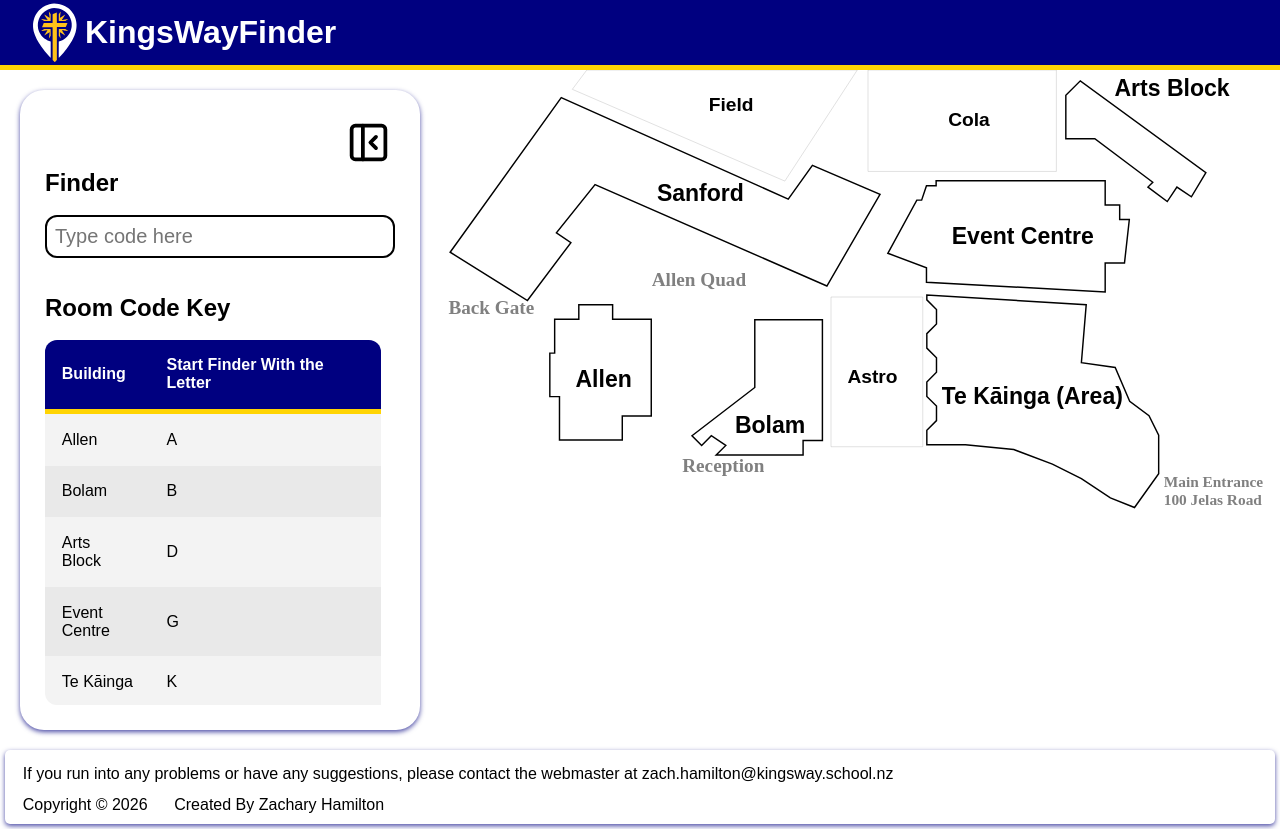
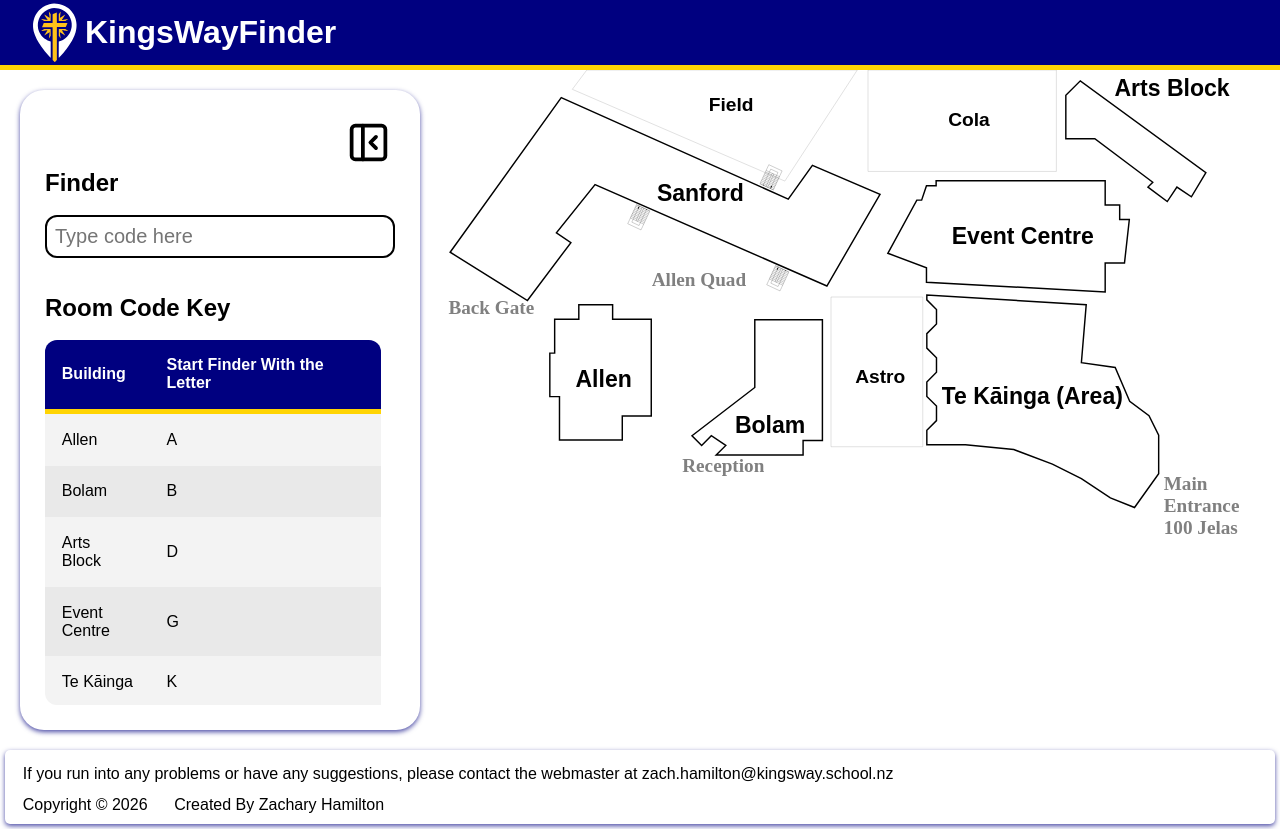
Before and after one commit to ZachHamiton/12DGT-Programing-and-Project-Management, a Flask app: page / in a window 1280 px wide. Run offline with Flask 3, Linux system fonts and the light colour scheme.

Commit message:
Optimized setting positions on the areas map
Also started working on the stairs.

```diff
--- a/KingsWayFinder/website/static/script.js
+++ b/KingsWayFinder/website/static/script.js
@@ -67,6 +67,37 @@ const teKaingaIndicator = document.getElementById("indicator_te-kainga");
 const artsBlockIndicator = document.getElementById("indicator_arts_block");
 
 
+
+// This array holds the postion infomation about the elements on the areas map.
+const positionsAreasMap = [
+{id: "sanford_polygon_contianer",      top_pos: 3.86,  left_pos: -1.65},
+{id: "allen_polygon_contianer",        top_pos: 48.78, left_pos: 12.50},
+{id: "bolam_polygon_contianer",        top_pos: 51.76, left_pos: 30.05},
+{id: "ec_polygon_contianer",           top_pos: 22.35, left_pos: 52.70},
+{id: "te-kainga_polygon_contianer",    top_pos: 47.57, left_pos: 57.43},
+{id: "arts_polygon_contianer",         top_pos: 1.34,  left_pos: 73.98},
+{id: "field_polygon_contianer",        top_pos: 0.00,  left_pos: 13.50},
+{id: "cola_polygon_contianer",         top_pos: 0.00,  left_pos: 51.00},
+{id: "astro_polygon_contianer",        top_pos: 48.00, left_pos: 46.50},
+{id: "sanford_label",                  top_pos: 23.36, left_pos: 25.82},
+{id: "allen_label",                    top_pos: 62.71, left_pos: 16.13},
+{id: "bolam_label",                    top_pos: 72.39, left_pos: 35.11},
+{id: "ec_label",                       top_pos: 32.44, left_pos: 60.92},
+{id: "te-kainga_label",                top_pos: 66.34, left_pos: 59.71},
+{id: "arts_label",                     top_pos: 1.00,  left_pos: 80.29},
+{id: "field_label",                    top_pos: 5.00,  left_pos: 32.00},
+{id: "cola_label",                     top_pos: 8.23,  left_pos: 60.50},
+{id: "astro_label",                    top_pos: 62.71, left_pos: 49.42},
+{id: "allen_quad_label",               top_pos: 42.13, left_pos: 25.21},
+{id: "office_label",                   top_pos: 81.49, left_pos: 28.84},
+{id: "main_entrance_label",            top_pos: 85.38, left_pos: 86.16},
+{id: "back_gate_label",                top_pos: 48.00, left_pos: 1.00},
+{id: "sanford_bottom_right_staircase", top_pos: 41.62, left_pos: 39.11, rotation: 205},
+{id: "sanford_bottom_left_staircase",  top_pos: 28.88, left_pos: 22.66, rotation: 205},
+{id: "sanford_top_right_staircase",    top_pos: 20.2, left_pos: 38.430, rotation: 25}
+]
+
+
 // the array allows the code to use for loops so that i don't have to repeat large section of code for however many buildings or places there are.
 const buildingInfo = [
     {name: "sanford", layoutMap: sanfordLayoutMap, backButton: sanfordLayoutMapBackButton, polygon: sanfordPolygon, indicator: sanfordIndicator},
@@ -89,12 +120,30 @@ const otherPlacesInfo = [
 let classesData = [];
 
 
+
+
+// This function gives all elements in the areas map their top and left positions.
+function positionAreasMap(){
+    for(const location of positionsAreasMap){
+        const locationElement = document.getElementById(`${location.id}`)
+        if(locationElement){
+            locationElement.style.top = `${location.top_pos}%`;
+            locationElement.style.left = `${location.left_pos}%`;
+            if(location.rotation){
+                locationElement.style.rotate = `${location.rotation}deg`;
+            }
+        }
+    }
+}
+positionAreasMap()
+
+
 // code from async function loadJSON(file)  catch(err) {myDisplayer(err.message)} is from https://www.w3schools.com/js/js_json_server.asp
 // load the JSON file and saves it as classesData
 async function loadJSON(file) {
     try {
         const response = await fetch(file);
-        if (!response.ok) {9
+        if (!response.ok) {
             throw new Error("HTTP error " + response.status);
         }
         classesData = await response.json();
@@ -121,7 +170,7 @@ function checkJsonforhighlights(){
         // changes the areas map polygons to highlighted if the selectedRooms building equals is the same as the buildings name
         // changes the position of the indicator. Hides the indicator if there is no selected room.
         if(selectedRoom?.building === building.name){
-            building.polygon?.classList.add("highlighted");
+            building.polygon.classList.add("highlighted");
 
             if (building.indicator){
                 building.indicator.style.top = `${selectedRoom?.top}%`;
@@ -130,39 +179,44 @@ function checkJsonforhighlights(){
             }
 
         } else{
-            building.polygon?.classList.remove("highlighted");
-            building.indicator?.classList.add("hidden");
+            building.polygon.classList.remove("highlighted");
+            building.indicator.classList.add("hidden");
         }
 
         // If the selected room isn't in the layout map the back button is highlighted yellow
         if(selectedRoom){
             if(selectedRoom.building !== building.name){
-                building.backButton?.classList.add("highlighted_background");
+                building.backButton.classList.add("highlighted_background");
             } else{
-                building.backButton?.classList.remove("highlighted_background");
+                building.backButton.classList.remove("highlighted_background");
             }
         } else{
-            building.backButton?.classList.remove("highlighted_background");
+            building.backButton.classList.remove("highlighted_background");
         }
 
         // if the selectedRoom does not have a indicator postion the indicator is hidden
         if (selectedRoom?.top == null || selectedRoom?.left == null){
-            building.indicator?.classList.add("hidden");
+            building.indicator.classList.add("hidden");
         }
     }
 
     // These place are not in the JSON file so they need there own highlighting code
     for(const place of otherPlacesInfo){
         if(finderInputValue === place.name){
-            place.polygon?.classList.add("highlighted");
+            place.polygon.classList.add("highlighted");
         } else{
-            place.polygon?.classList.remove("highlighted");
+            place.polygon.classList.remove("highlighted");
         }
     }
 }
 
 // add an event listener that runs checkJsonforhighlights every times the finder inputs text is changed
 finderInput?.addEventListener("input", checkJsonforhighlights)
+
+
+
+
+
 
 
 
@@ -177,9 +231,9 @@ function enterPressed(event){
         if(selectedRoom?.building){
             for (const building of buildingInfo){
                 if(selectedRoom.building === building.name){
-                    building.layoutMap?.classList.remove("hidden");
+                    building.layoutMap.classList.remove("hidden");
                 } else if(selectedRoom.building && selectedRoom.building !== building.name){
-                    building.layoutMap?.classList.add("hidden");
+                    building.layoutMap.classList.add("hidden");
                 }
             }
 
@@ -236,9 +290,9 @@ function changeMap(layoutMap){
 // sets event listener to all the building.polygon and building.backButt
 for (const building of buildingInfo){
     // the building.polygon open the layout maps and closes the areas map
-    building.polygon?.addEventListener("click", () => changeMap( building.layoutMap));
+    building.polygon.addEventListener("click", () => changeMap( building.layoutMap));
     // the building.backButton open the aresa map and closes the layout maps
-    building.backButton?.addEventListener("click", () => changeMap( building.layoutMap));
+    building.backButton.addEventListener("click", () => changeMap( building.layoutMap));
 }
 
 
@@ -250,7 +304,7 @@ function showAreaMap(){
 
     // hides all the layout maps
     for (const building of buildingInfo){
-        building.layoutMap?.classList.add("hidden");
+        building.layoutMap.classList.add("hidden");
     }
 }
 
@@ -313,3 +367,16 @@ function logClickPercent(event) {
 innerMarkerContainers.forEach(container => {
     container.addEventListener("click", logClickPercent);
 });
+
+
+// this code is not to be marked and should be removed before handing in — dev tool to help find the position of things on the areas map.
+function logAreasMapClickPercent(event) {
+    const rect = areasMap.getBoundingClientRect();
+    const offsetX = event.clientX - rect.left;
+    const offsetY = event.clientY - rect.top;
+    const percentLeft = ((offsetX / rect.width) * 100).toFixed(3);
+    const percentTop = ((offsetY / rect.height) * 100).toFixed(3);
+    console.log(`top_pos: ${percentTop}, left_pos: ${percentLeft}`);
+}
+
+areasMap?.addEventListener("click", logAreasMapClickPercent);
--- a/KingsWayFinder/website/static/styles.css
+++ b/KingsWayFinder/website/static/styles.css
@@ -1,43 +1,4 @@
-/* ------- */
-/* root    */
-/* #region */
 
-
-:root{
-    /* the top and left positions of all the elements in the areas map */
-
-    /* sets the polygons which outlines the shapes of the buildings */
-    --sanford_polygon_top     :   3.86%;  --sanford_polygon_left    :  -1.65%;
-    --allen_polygon_top       :  48.78%;  --allen_polygon_left      :  12.50%;
-    --bolam_polygon_top       :  51.76%;  --bolam_polygon_left      :  30.05%;
-    --ec_polygon_top          :  22.35%;  --ec_polygon_left         :  52.70%;
-    --te-kainga_polygon_top   :  47.57%;  --te-kainga_polygon_left  :  57.43%;
-    --arts_polygon_top        :   1.34%;  --arts_polygon_left       :  73.98%;
-
-    /* sets the buildigs labels */
-    --sanford_label_top       :  23.36%;  --sanford_label_left      :  25.82%;
-    --allen_label_top         :  62.71%;  --allen_label_left        :  16.13%;
-    --bolam_label_top         :  72.39%;  --bolam_label_left        :  35.11%;
-    --ec_label_top            :  32.44%;  --ec_label_left           :  60.92%;
-    --te-kainga_label_top     :  66.34%;  --te-kainga_label_left    :  59.71%;
-    --arts_label_top          :   1.00%;  --arts_label_left         :  80.29%;
-
-    /* Sets that other labels which aren't names of buildings*/
-    --field_label_top         :   5.00%;  --field_label_left        :  32.00%;
-    --cola_label_top          :   8.23%;  --cola_label_left         :  60.50%;
-    --astro_label_top         :  62.71%;  --astro_label_left        :  48.50%;
-    --allen_quad_label_top    :  42.13%;  --allen_quad_label_left   :  25.21%;
-    --office_label_top        :  81.49%;  --office_label_left       :  28.84%;
-    --main_entrance_label_top :  85.38%;  --main_entrance_label_left:  86.16%;
-    --back_gate_label_top     :  48.00%;  --back_gate_label_left    :   1.00%;
-
-
-    /* sets non-buildings polygons postions  */
-    --field_polygon_top      :   0.00%;  --field_polygon_left      :   13.50%;
-    --cola_polygon_top       :   0.00%;   --cola_polygon_left      :   51.00%;
-    --astro_polygon_top      :  48.00%;   --astro_polygon_left     :   46.50%;
-}
-/* #endregion */
 
 /* styles every element on the page */
 * {
@@ -294,7 +255,6 @@ tr:nth-child(even){
     transition: transform  1s ease;
 }
 
-
 /* ---------------------- */
 /* #region polygons styles*/
 
@@ -373,47 +333,12 @@ tr:nth-child(even){
     font-size: 1.2vw;
 }
 
-/* #endregion */
+.areas_map_staircase{
+    position: absolute;
+    height: 5%;
+}
 
 
-/* ---------------------------------- */
-/* #region polygon and label position */
-/* sets the positions of the buildings in the areas map */
-.sanford_polygon_contianer   { top: var(--sanford_polygon_top);   left: var(--sanford_polygon_left);}
-.allen_polygon_contianer     { top: var(--allen_polygon_top);     left: var(--allen_polygon_left);}
-.bolam_polygon_contianer     { top: var(--bolam_polygon_top);     left: var(--bolam_polygon_left);}
-.ec_polygon_contianer        { top: var(--ec_polygon_top);        left: var(--ec_polygon_left);}
-.te-kainga_polygon_contianer { top: var(--te-kainga_polygon_top); left: var(--te-kainga_polygon_left);}
-.arts_polygon_contianer      { top: var(--arts_polygon_top);      left: var(--arts_polygon_left);}
-
-/* set the positions of the other polygons */
-.field_polygon_contianer     { top: var(--field_polygon_top);      left: var(--field_polygon_left); }
-.cola_polygon_contianer      { top: var(--cola_polygon_top);       left: var(--cola_polygon_left);}
-.astro_polygon_contianer     { top: var(--astro_polygon_top);      left: var(--astro_polygon_left);}
-
-
-
-/* sets the positions of the labels so that they are over the polygons */
-.sanford_label   { top: var(--sanford_label_top);   left: var(--sanford_label_left); }
-.allen_label     { top: var(--allen_label_top);     left: var(--allen_label_left); }
-.bolam_label     { top: var(--bolam_label_top);     left: var(--bolam_label_left); }
-.ec_label        { top: var(--ec_label_top);        left: var(--ec_label_left); }
-.te-kainga_label { top: var(--te-kainga_label_top); left: var(--te-kainga_label_left); }
-.arts_label      { top: var(--arts_label_top);      left: var(--arts_label_left); }
-
-
-/* sets the positions of the labels */
-.field_label          { top: var(--field_label_top);          left: var(--field_label_left); }
-.cola_label           { top: var(--cola_label_top);           left: var(--cola_label_left); }
-.astro_label          { top: var(--astro_label_top);          left: var(--astro_label_left); }
-.allen_quad_label     { top: var(--allen_quad_label_top);     left: var(--allen_quad_label_left); }
-.office_label         { top: var(--office_label_top);         left: var(--office_label_left); }
-.main_entrance_label  { top: var(--main_entrance_label_top);  left: var(--main_entrance_label_left); }
-.back_gate_label      { top: var(--back_gate_label_top);      left: var(--back_gate_label_left); }
-
-/* #endregion */
-
-/* #endregion */
 
 
 /* ----------- */
--- a/KingsWayFinder/website/templates/base.html
+++ b/KingsWayFinder/website/templates/base.html
@@ -42,7 +42,7 @@
             </div>
 
 
-        </div class = "footer">
+        </div>
 
 
         <script src="{{ url_for('static', filename='script.js') }}"></script>
--- a/KingsWayFinder/website/templates/map.html
+++ b/KingsWayFinder/website/templates/map.html
@@ -13,7 +13,7 @@
 
         </div>
 
-        <div class = "sidebar move_right" id = "left_sidebar">
+        <div class = "sidebar" id = "left_sidebar">
             <div class = "sidebar_content">
 
 
@@ -84,63 +84,65 @@
 
 
             <!-- creates the differant shapes for the buildings by making an svg and puting a polygon insided it with speicfic points to make differant points -->
-            <svg class="polygon_container sanford_polygon_contianer" viewBox="0 0 100 100">
+            <svg class="polygon_container" id="sanford_polygon_contianer" viewBox="0 0 100 100">
                 <polygon class="polygon" id="sanford_polygon" points="5,34 28,2 75,23 80,16 94,22 83,41 35,20 27,30 30,32 21,44"></polygon>
             </svg>
 
-            <svg class="polygon_container allen_polygon_contianer" viewBox="0 0 100 100" >
+            <svg class="polygon_container" id="allen_polygon_contianer" viewBox="0 0 100 100">
                 <polygon class="polygon" id="allen_polygon" points="7,1 14,1 14,4 22,4 22,24 16,24 16,29 3,29 3,20 1,20 1,11 2,11 2,4 7,4"></polygon>
             </svg>
 
-            <svg class="polygon_container bolam_polygon_contianer" viewBox="0 0 100 100" >
+            <svg class="polygon_container" id="bolam_polygon_contianer" viewBox="0 0 100 100">
                 <polygon class="polygon" id="bolam_polygon" points="13,1 27,1 27,26 23,26 23,29 5,29 7,27 4,25 2,27 0,25 13,15"></polygon>
             </svg>
 
-            <svg class="polygon_container ec_polygon_contianer" viewBox="0 0 100 100" >
+            <svg class="polygon_container" id="ec_polygon_contianer" viewBox="0 0 100 100">
                 <polygon class="polygon" id="ec_polygon" points="11,1 46,1 46,6 49,6 49,9 51,9 50,18 46,18 46,24 9,22 9,19 1,16 7,5 8,5 9,2 11,2"></polygon>
             </svg>
 
-            <svg class="polygon_container te-kainga_polygon_contianer" viewBox="0 0 100 100" >
+            <svg class="polygon_container" id="te-kainga_polygon_contianer" viewBox="0 0 100 100">
                 <polygon class="polygon" id="te-kainga_polygon" points="34,2 33,14 40,15 43,22 47,25 49,29 49,37 44,44 39,42 33,38 27,35 19,32 9,31 1,31 1,28 3,26 3,23 1,21 1,18 3,16 3,13 1,11 1,8 3,6 3,3 1,1 1,0"></polygon>
             </svg>
 
-            <svg class="polygon_container arts_polygon_contianer" viewBox="0 0 100 100">
+            <svg class="polygon_container" id="arts_polygon_contianer" viewBox="0 0 100 100">
                 <polygon class="polygon" id="arts_polygon" points="30,20 27,25 24,23 22,26 18,23 19,22 7,13 1,13 1,4 4,1"></polygon>
             </svg>
 
-            <svg class="polygon_container field_polygon_contianer" viewBox="0 0 100 100">
-                <polygon class = "other_polygon" id = "field_polygon" points= "7, 0 4, 4 48, 23 63, 0"></polygon>
+            <svg class="polygon_container" id="field_polygon_contianer" viewBox="0 0 100 100">
+                <polygon class="other_polygon" id="field_polygon" points="7,0 4,4 48,23 63,0"></polygon>
             </svg>
 
-            <svg class="polygon_container cola_polygon_contianer" viewBox="0 0 100 100">
-                <polygon class="other_polygon" id="cola_polygon" points= "39, 0 0, 0 0, 21 39, 21"></polygon>
+            <svg class="polygon_container" id="cola_polygon_contianer" viewBox="0 0 100 100">
+                <polygon class="other_polygon" id="cola_polygon" points="39,0 0,0 0,21 39,21"></polygon>
             </svg>
 
-            <svg class="polygon_container astro_polygon_contianer" viewBox="0 0 100 100">
-                <polygon class="other_polygon" id="astro_polygon" points= "19, 0 0, 0 0, 31 19, 31"></polygon>
+            <svg class="polygon_container" id="astro_polygon_contianer" viewBox="0 0 100 100">
+                <polygon class="other_polygon" id="astro_polygon" points="19,0 0,0 0,31 19,31"></polygon>
             </svg>
 
 
 
+            <img src="{{ url_for('static', filename='/images/stairs_icon.svg') }}" alt="Staircase" class = "areas_map_staircase" id = "sanford_bottom_right_staircase">
+            <img src="{{ url_for('static', filename='/images/stairs_icon.svg') }}" alt="Staircase" class = "areas_map_staircase" id = "sanford_bottom_left_staircase">
+            <img src="{{ url_for('static', filename='/images/stairs_icon.svg') }}" alt="Staircase" class = "areas_map_staircase" id = "sanford_top_right_staircase">
+
             <!-- labels for the buildings -->
 
-            <h1 class = "building_label sanford_label">Sanford</h1>
-            <h1 class = "building_label allen_label">Allen</h1>
-            <h1 class = "building_label bolam_label">Bolam</h1>
-            <h1 class = "building_label ec_label ">Event Centre</h1>
-            <h1 class = "building_label te-kainga_label ">Te Kāinga (Area)</h1>
-            <h1 class = "building_label arts_label">Arts Block</h1>
-
+            <h1 class="building_label" id="sanford_label">Sanford</h1>
+            <h1 class="building_label" id="allen_label">Allen</h1>
+            <h1 class="building_label" id="bolam_label">Bolam</h1>
+            <h1 class="building_label" id="ec_label">Event Centre</h1>
+            <h1 class="building_label" id="te-kainga_label">Te Kāinga (Area)</h1>
+            <h1 class="building_label" id="arts_label">Arts Block</h1>
 
             <!-- labels for other things on the map that aren't buildings-->
-            <h2 class="other_label field_label" id = "field_label">Field</h2>
-            <h2 class="other_label cola_label" id = "cola_label">Cola</h2>
-            <h2 class="other_label astro_label" id = "astro_label">Astro</h2>
-            <h2 class="other_label allen_quad_label">Allen Quad</h2>
-            <h2 class="other_label office_label">Reception</h2>
-            <h2 class="other_label main_entrance_label">Main Entrance<br>100 Jelas Road</h2>
-            <h2 class="other_label back_gate_label">Back Gate</h2>
-
+            <h2 class="other_label" id="field_label">Field</h2>
+            <h2 class="other_label" id="cola_label">Cola</h2>
+            <h2 class="other_label" id="astro_label">Astro</h2>
+            <h2 class="other_label" id="allen_quad_label">Allen Quad</h2>
+            <h2 class="other_label" id="office_label">Reception</h2>
+            <h2 class="other_label" id="main_entrance_label">Main Entrance<br>100 Jelas Road</h2>
+            <h2 class="other_label" id="back_gate_label">Back Gate</h2>
         </div>
 
 
@@ -152,7 +154,7 @@
 
             <img class = "layout_map_image" src="{{ url_for('static', filename='images/sanford_layout_map.svg') }}" alt = "Floor plan layout for Sanford building">
 
-            <button class = "back_to_areas_map_button" id = "sanford_layout_map_back_button"><abbr title="Back"><img src="{{ url_for('static', filename='images/arrow_back.svg') }}" alt="Back Arrow" ></abbr></a></button>
+            <button class = "back_to_areas_map_button" id = "sanford_layout_map_back_button"><abbr title="Back"><img src="{{ url_for('static', filename='images/arrow_back.svg') }}" alt="Back Arrow" ></abbr></button>
 
 
 
@@ -176,7 +178,7 @@
         <div class = "layout_map map hidden" id = "allen_layout_map">
             <img class = "layout_map_image" src="{{ url_for('static', filename='images/allen_layout_map.svg') }}" alt = "Floor plan layout for Allen building">
 
-            <button class = "back_to_areas_map_button" id = "allen_layout_map_back_button"><abbr title="Back"><img src="{{ url_for('static', filename='images/arrow_back.svg') }}" alt="Back Arrow" ></abbr></a></button>
+            <button class = "back_to_areas_map_button" id = "allen_layout_map_back_button"><abbr title="Back"><img src="{{ url_for('static', filename='images/arrow_back.svg') }}" alt="Back Arrow" ></abbr></button>
 
             <div class = "outer_marker_container">
                 <div class = "inner_marker_container" id = "allen_inner_marker_container">
@@ -190,7 +192,7 @@
         <div class = "layout_map map hidden" id = "bolam_layout_map">
             <img class = "layout_map_image" src="{{ url_for('static', filename='images/bolam_layout_map.svg') }}" alt = "Floor plan layout for Bolam building">
 
-            <button class = "back_to_areas_map_button" id = "bolam_layout_map_back_button"><abbr title="Back"><img src="{{ url_for('static', filename='images/arrow_back.svg') }}" alt="Back Arrow" ></abbr></a></button>
+            <button class = "back_to_areas_map_button" id = "bolam_layout_map_back_button"><abbr title="Back"><img src="{{ url_for('static', filename='images/arrow_back.svg') }}" alt="Back Arrow" ></abbr></button>
 
             <div class = "outer_marker_container">
                 <div class = "inner_marker_container" id = "bolam_inner_marker_container">
@@ -204,7 +206,7 @@
         <div class = "layout_map map hidden" id = "ec_layout_map">
             <img class = "layout_map_image" src="{{ url_for('static', filename='images/event_centre_layout_map.svg') }}" alt = "Floor plan layout for Event centre building">
 
-            <button class = "back_to_areas_map_button" id = "ec_layout_map_back_button"><abbr title="Back"><img src="{{ url_for('static', filename='images/arrow_back.svg') }}" alt="Back Arrow" ></abbr></a></button>
+            <button class = "back_to_areas_map_button" id = "ec_layout_map_back_button"><abbr title="Back"><img src="{{ url_for('static', filename='images/arrow_back.svg') }}" alt="Back Arrow" ></abbr></button>
 
             <div class = "outer_marker_container">
                 <div class = "inner_marker_container" id = "ec_inner_marker_container">
@@ -218,7 +220,7 @@
         <div class = "layout_map map hidden" id = "te-kainga_layout_map">
             <img class = "layout_map_image" src="{{ url_for('static', filename='images/te-kainga_layout_map.svg') }}" alt = "Floor plan layout for Te Kainga building">
 
-            <button class = "back_to_areas_map_button" id = "te-kainga_layout_map_back_button"><abbr title="Back"><img src="{{ url_for('static', filename='images/arrow_back.svg') }}" alt="Back Arrow" ></abbr></a></button>
+            <button class = "back_to_areas_map_button" id = "te-kainga_layout_map_back_button"><abbr title="Back"><img src="{{ url_for('static', filename='images/arrow_back.svg') }}" alt="Back Arrow" ></abbr></button>
 
             <div class = "outer_marker_container">
                 <div class = "inner_marker_container" id = "te-kainga_inner_marker_container">
@@ -232,7 +234,7 @@
         <div class = "layout_map map hidden" id = "arts_block_layout_map">
             <img class = "layout_map_image" src="{{ url_for('static', filename='images/arts_block_layout_map.svg') }}" alt = "Floor plan layout for sanford building">
 
-            <button class = "back_to_areas_map_button" id = "arts_block_layout_map_back_button"><abbr title="Back"><img src="{{ url_for('static', filename='images/arrow_back.svg') }}" alt="Back Arrow" ></abbr></a></button>
+            <button class = "back_to_areas_map_button" id = "arts_block_layout_map_back_button"><abbr title="Back"><img src="{{ url_for('static', filename='images/arrow_back.svg') }}" alt="Back Arrow" ></abbr></button>
 
             <div class = "outer_marker_container">
                 <div class = "inner_marker_container" id = "arts_block_inner_marker_container">
```
Also changed, not shown: KingsWayFinder/website/static/images/stairs_icon.svg (added).
